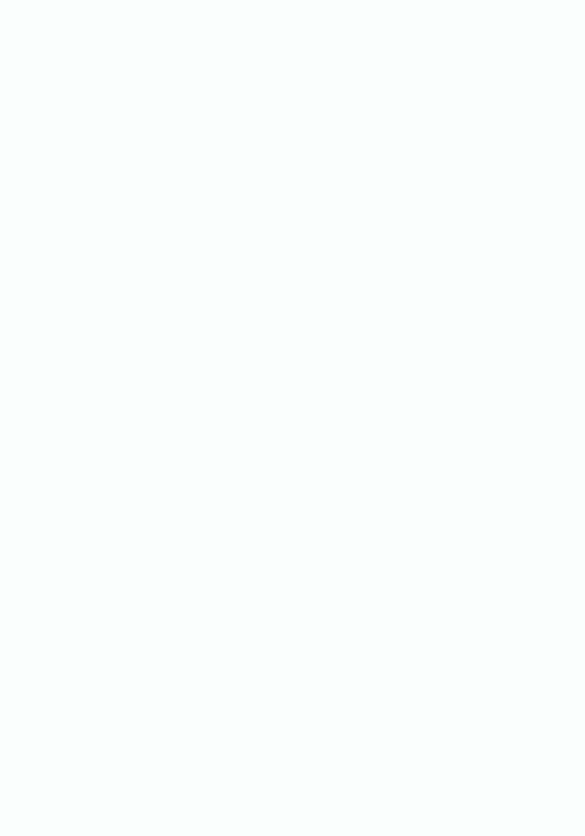
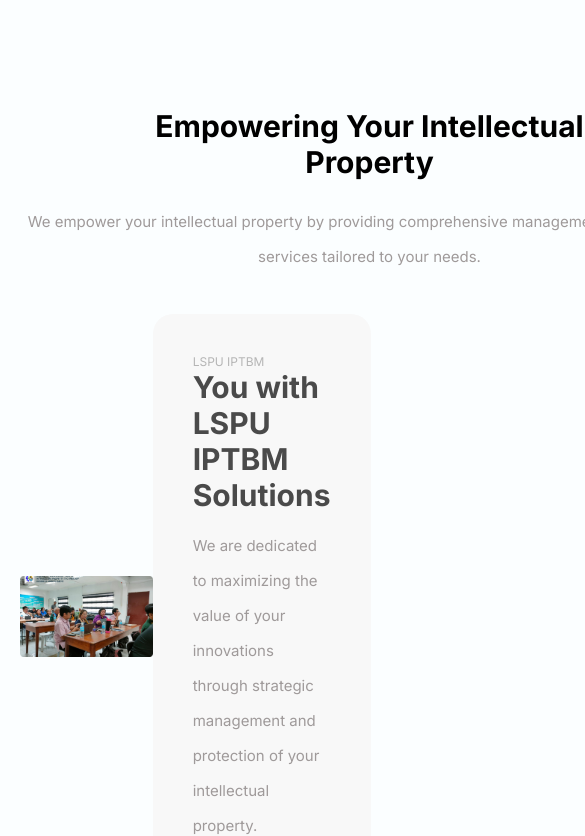
Before and after one commit to progchris00/LSPU-IPTBM-RTMS, a React (Vite) app: page / in a window 390 px wide. Shown: the part 1455-2291 px from the top of the page, 585 px wide, since content can reach past the window. Before the commit the page ends 1483 px from the top, so only its background shows below. Built offline with nearby package versions, Linux system fonts and the light colour scheme.

Commit message:
feat: style empower section
Not responsive yet

```diff
--- a/src/components/Empower.jsx
+++ b/src/components/Empower.jsx
@@ -1,20 +1,24 @@
-import ImageOne from "../assets/images/empower-image-one.png";
-import ImageTwo from "../assets/images/empower-image-two.png";
+import ImageOne from "../assets/images/empower-img-one.png";
+import ImageTwo from "../assets/images/empower-img-two.png";
 
 function Empower() {
   return (
     <section id="empower">
       <div className="wrapper">
-        <h3 className="section-title">Empowering Your Intellectual Property</h3>
-        <p className="description">
-          We empower your intellectual property by providing comprehensive
-          management and protection services tailored to your needs.
-        </p>
+        <div className="empower-title-container">
+          <h3 className="section-title">
+            Empowering Your Intellectual Property
+          </h3>
+          <p className="description fixed-width">
+            We empower your intellectual property by providing comprehensive
+            management and protection services tailored to your needs.
+          </p>
+        </div>
         <div className="empower-top">
-          <div className="left">
+          <div className="empower-left">
             <img src={ImageOne} alt="" />
           </div>
-          <div className="right">
+          <div className="empower-right">
             <div className="tag">LSPU IPTBM</div>
             <h4 className="empower-title">You with LSPU IPTBM Solutions</h4>
             <p className="description">
@@ -25,11 +29,11 @@
           </div>
         </div>
         <div className="empower-bottom">
-          <div className="left">
+          <div className="empower-left">
             <img src={ImageTwo} alt="" />
           </div>
-          <div className="right">
-            <div className="tag">Empowering</div>
+          <div className="empower-right">
+            <div className="tag">EMPOWERING</div>
             <h4 className="empower-title">Empowering Your IP Journey</h4>
             <p className="description">
               We are committed to empowering your intellectual property journey
--- a/src/index.css
+++ b/src/index.css
@@ -230,7 +230,8 @@
 }
 
 #hero,
-#support {
+#support,
+#empower {
   width: 100%;
   display: flex;
   justify-content: center;
@@ -303,7 +304,7 @@
 
 /* Start of Carousel */
 #text-carousel {
-  margin-bottom: 20px;
+  margin-bottom: 100px;
 }
 
 #text-carousel h3 {
@@ -360,6 +361,73 @@
 }
 
 /* End of Carousel */
+
+/* Start of empower */
+
+#empower .section-title {
+  margin: 0 auto 24px;
+  width: 500px;
+  text-align: center;
+}
+
+.empower-title-container {
+  margin: 0 auto;
+}
+
+#empower .fixed-width {
+  width: 700px;
+  text-align: center;
+}
+
+#empower img {
+  max-width: 650px;
+  width: 100%;
+}
+
+.empower-top {
+  margin-bottom: 40px;
+}
+
+.empower-top,
+.empower-bottom {
+  width: 100%;
+  display: flex;
+  justify-content: space-between;
+  align-items: center;
+}
+
+.empower-title {
+  font-family: var(--inter);
+  font-weight: var(--semi-bold);
+  font-size: 2rem;
+  margin: 15px 0;
+  color: #4a4a4a;
+  margin: 0 0 15px;
+}
+
+.empower-right {
+  background-color: #f8f8f8;
+  border-radius: 20px;
+  width: 400px;
+  height: 100%;
+  padding: 40px;
+}
+
+.tag {
+  font-size: 12px;
+  font-family: var(--inter);
+  color: #b5b5b5;
+}
+
+.empower-bottom {
+  flex-direction: row-reverse;
+}
+
+.description {
+  margin: 0;
+}
+
+/* End of empower */
 
 /* Images */
 #form-logo {
--- a/src/pages/home.jsx
+++ b/src/pages/home.jsx
@@ -3,6 +3,7 @@
 import Navbar from "../components/Navbar";
 import Support from "../components/Support";
 import TextCarousel from "../components/TextCarousel";
+import Empower from "../components/Empower";
 
 function HomePage() {
   return (
@@ -11,6 +12,7 @@
       <Hero />
       <Support />
       <TextCarousel />
+      <Empower />
     </>
   );
 }
```
